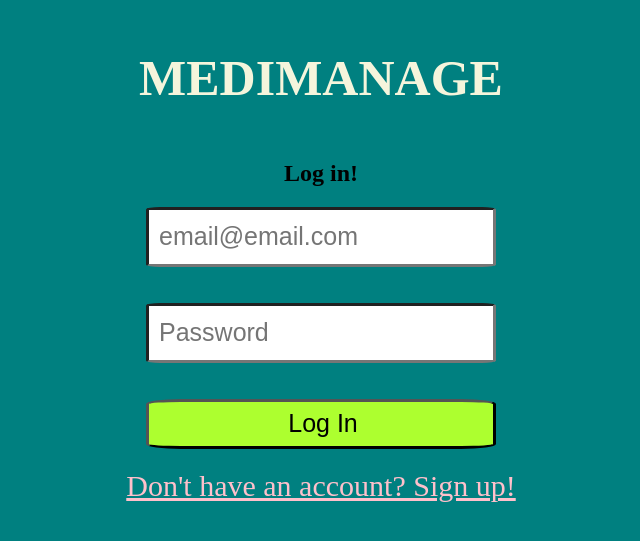
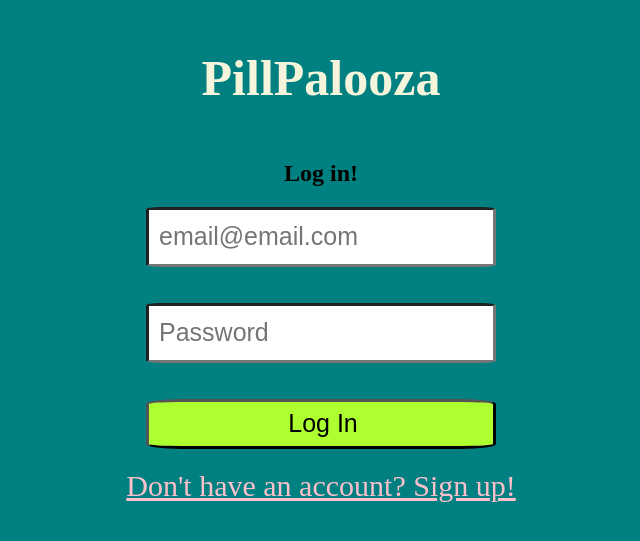
Before and after one commit to alanguo756/HappyHacks, a plain HTML site: page login.html in a window 1280 px wide. Shown: the part 139-680 px from the top of the page, without its empty margins (319-959 px from the left). Drawn offline with Linux system fonts and the light colour scheme.

Commit message:
Update login.html

```diff
--- a/login.html
+++ b/login.html
@@ -13,7 +13,7 @@
 <div class="form">
 	<!-- <img src=""> logo -->
 
-	<h1>MEDIMANAGE</h1>
+	<h1>PillPalooza</h1>
 	<h2>Log in!</h2>
 
 	<input type="email" id="mail" placeholder="email@email.com"><br><br>
```
